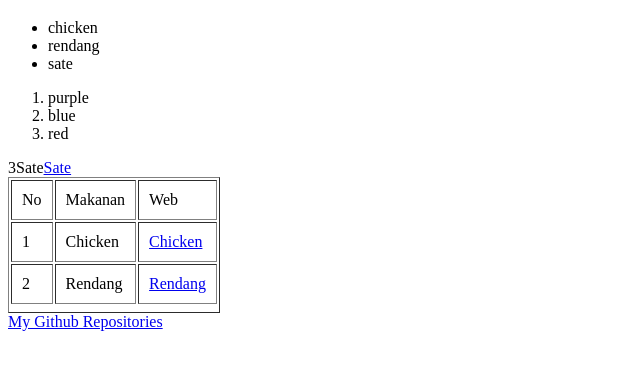
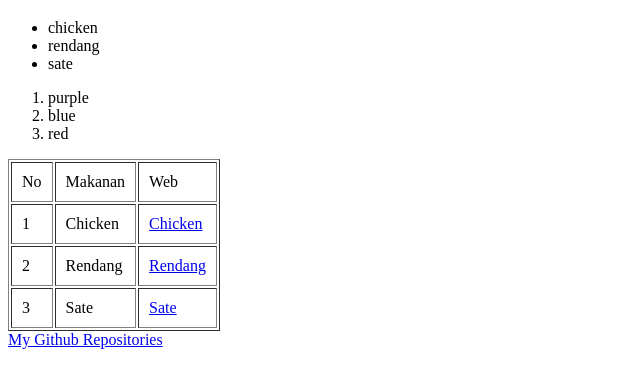
Before and after one commit to flyinggcatt/banana, a plain HTML site: page index.html in a window 1280 px wide. Shown: the part 61-448 px from the top of the page, without its empty margins (0-640 px from the left). Drawn offline with Linux system fonts and the light colour scheme.

Commit message:
tabel fix sih ini

```diff
--- a/index.html
+++ b/index.html
@@ -35,9 +35,10 @@
             <td>Rendang</td>
             <td><a href="file:///D:/Flyinggcattgithub/banana/Rendang.html" target="_blank">Rendang</a></td>
         </tr>
-            <tr>3</tr>
-            <tr>Sate</tr>
-            <tr><a href="file:///D:/Flyinggcattgithub/banana/Sate.html" target="_blank">Sate</a></tr>
+        <tr>
+            <td>3</td>
+            <td>Sate</td>
+            <td><a href="file:///D:/Flyinggcattgithub/banana/Sate.html" target="_blank">Sate</a></td>
     </table>
 <a href="https://github.com/flyinggcatt?tab=repositories" target="_blank">My Github Repositories</a>
 </body>
```
